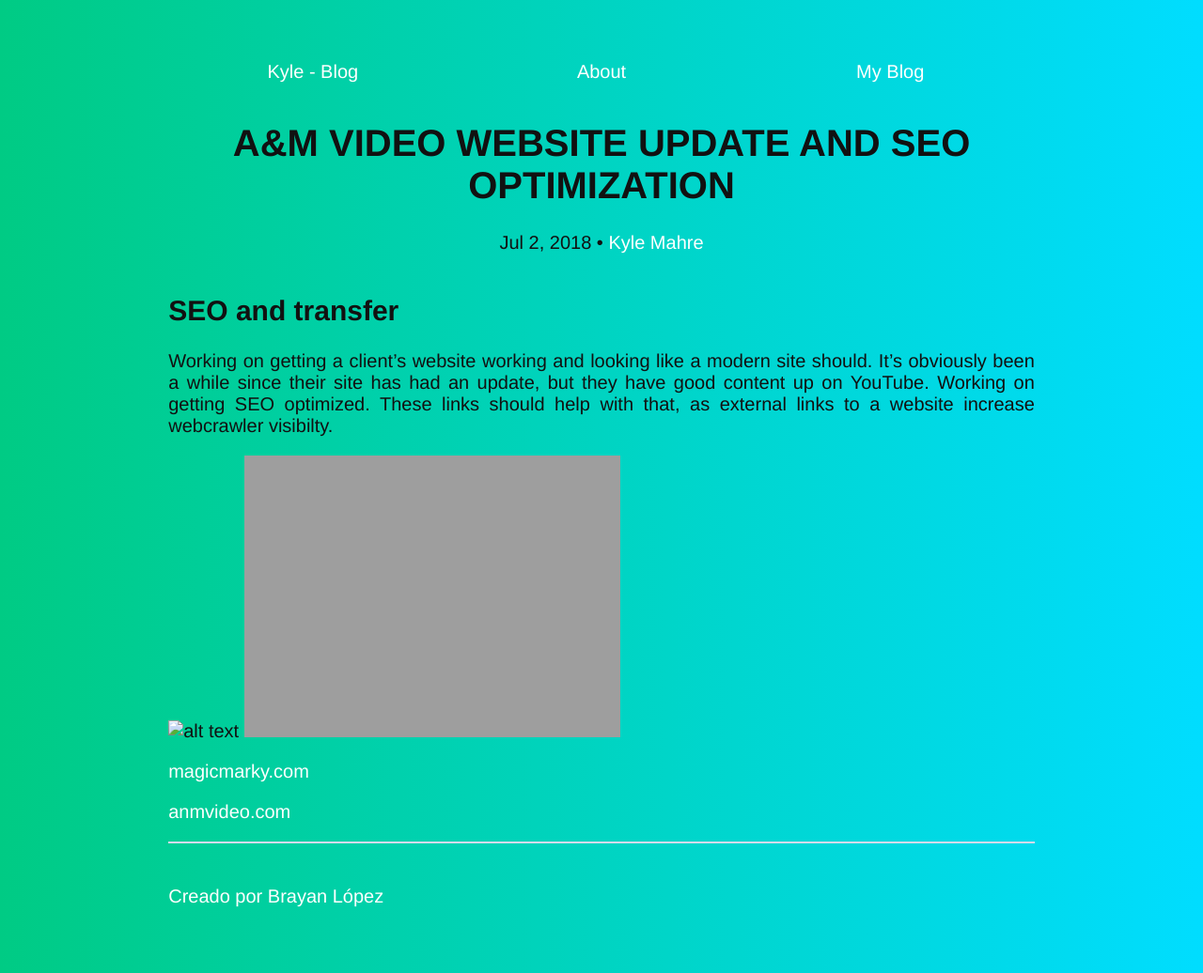
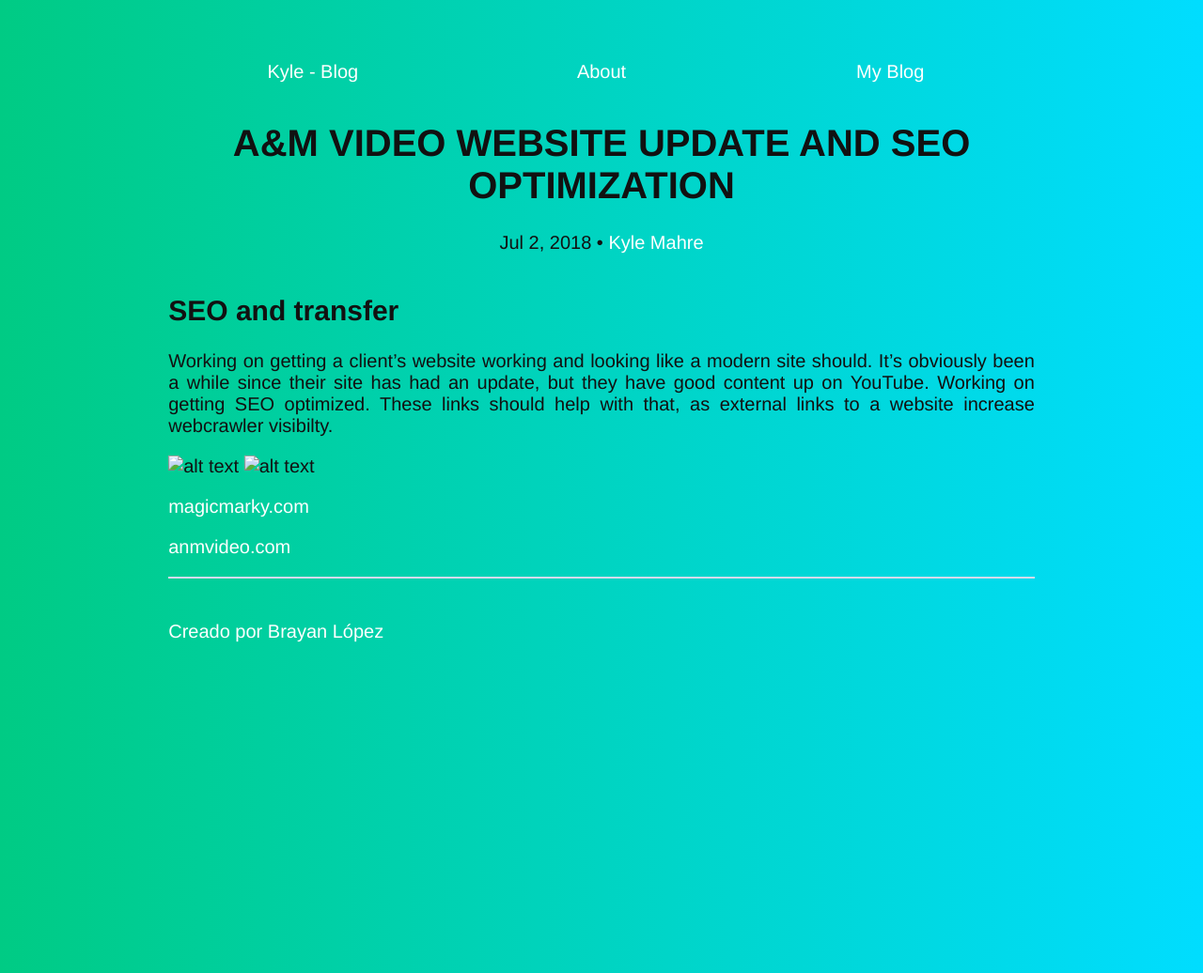
Before and after one commit to kfmahre/kfmahre.github.io, a Jekyll site: the page built from _posts/2018-07-02-A&M Video transition and update.markdown, in a window 1280 px wide. Shown: the whole page at 94% size. Built offline with Jekyll 4.4.1, drawn with Linux system fonts in a browser that asks for light colours.

Commit message:
rusty with these img urls

```diff
--- a/_posts/2018-07-02-A&M Video transition and update.markdown
+++ b/_posts/2018-07-02-A&M Video transition and update.markdown
@@ -8,8 +8,8 @@ url: 1
 
 Working on getting a client's website working and looking like a modern site should. It's obviously been a while since their site has had an update, but they have good content up on YouTube. Working on getting SEO optimized. These links should help with that, as external links to a website increase webcrawler visibilty.
 
-![alt text](oldA&M.png)
-![alt text](updatedA&M.png)
+![alt text](kfmahre.github.io/_posts/oldA&M.png)
+![alt text](kfmahre.github.io/_posts/updateA&M.png)
 
 [magicmarky.com](http://magicmarky.com)
 
```
